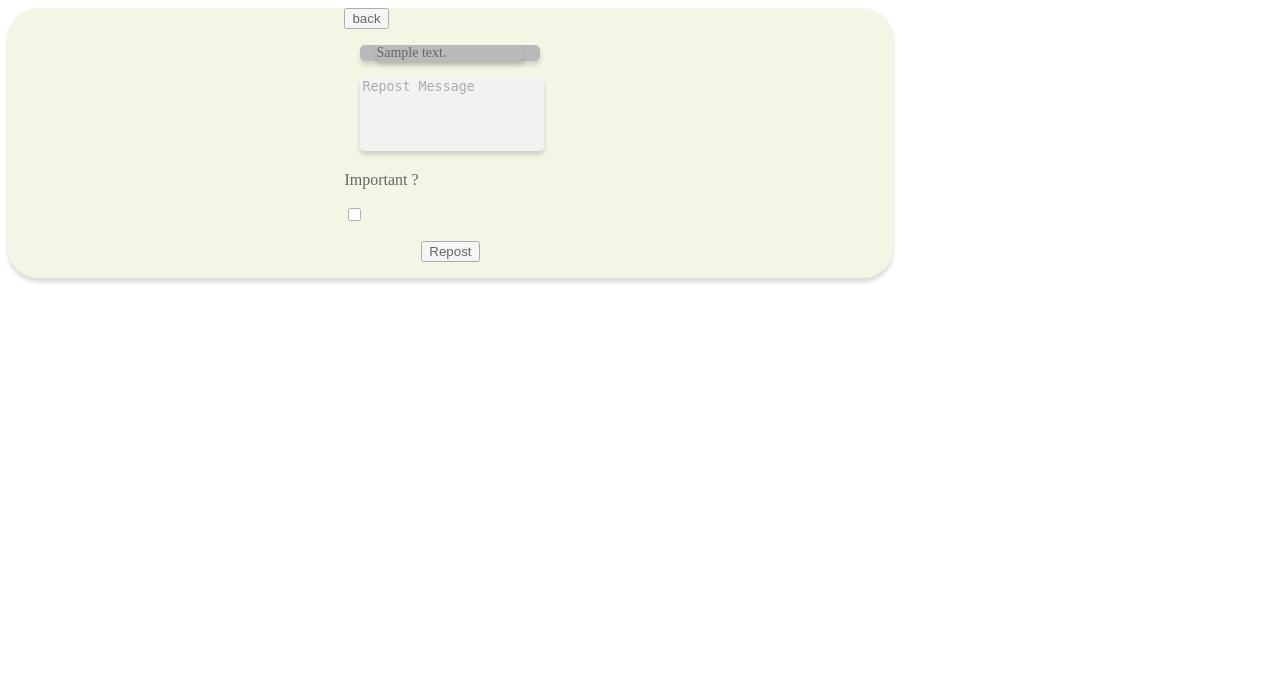
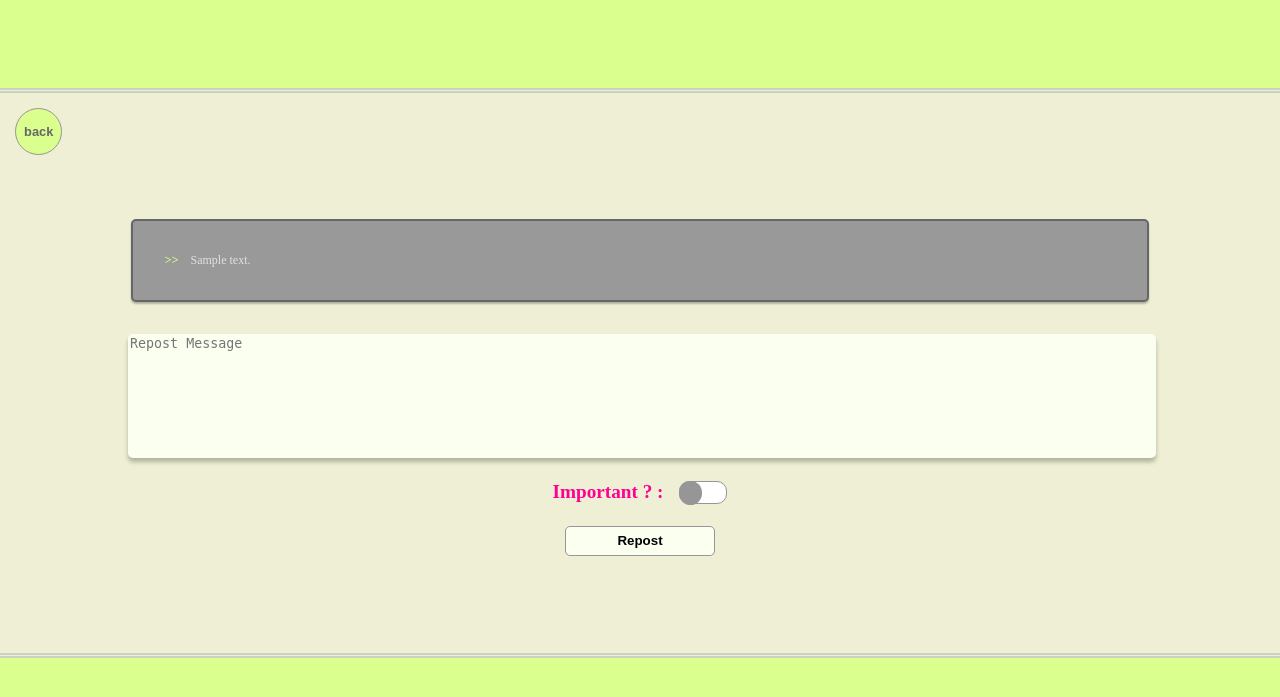
Before and after one commit to Raretech-Hackathon-TEAM-E/TEAM-E-App, a Flask app: template templates/modal/repost.html in a window 1280 px wide. Shown: the top 697 px of the page. Run offline with Flask 2, Linux system fonts and the light colour scheme; the template is opened without the code that fills it: most values are stand-ins (such as "Sample title", 1, 10 or a date in 2020).

Commit message:
リポストぺージのレイアウト

```diff
--- a/static/css/modal.css
+++ b/static/css/modal.css
@@ -66,7 +66,7 @@
   border-radius: 5px;
   /*
   box-shadow: 0px 4px 4px rgba(0, 0, 0, 0.25); */
-  background-color: #fafafa;
+  background-color: #fafff0;
   width: 150px;
   height: 30px;
   font-family: 'Basic', sans-serif;
--- a/static/css/repost.css
+++ b/static/css/repost.css
@@ -1,12 +1,28 @@
-.container{
+body {
+    background-color: #DBFF8F;
+}
+
+.container {
     display: flex;
+    flex-direction: column;
+    position: relative;
     justify-content: center;
-    align-items: center ;
-    width: 70%;
+    align-items: center;
+}
+
+.repost-area {
+    display: flex;
+    flex-direction: column;
+    justify-content: center;
+    align-items: center;
+    position: absolute;
+    top: 10vh;
+    margin: auto;
+    width: 100vw;
+    height: 70vh;
     background: #EFEFD5;
-    opacity: 0.6;
-    box-shadow: 0px 4px 4px rgb(0 0 0 / 25%);
-    border-radius: 30px;
+    border-top: double 5px #cbd2c4;
+    border-bottom: double 5px #cbd2c4;
 }
 
 .items{
@@ -15,32 +31,149 @@
 }
 
 .quote-message{
-    background: #8D8D8D;
-    box-shadow: 0px 4px 4px rgba(0, 0, 0, 0.25);
-    border:none;
+    width: 78%;
+    box-shadow: 0px 2px 2px rgba(0, 0, 0, 0.25);
+    border:solid 2px #666666;
     border-radius: 5px;
+    background-color: #999999;
+    color: rgba(244, 244, 244, 0.795);
+    padding: 0.5em;
+    margin: 1em;
+    margin-top: 3em;
 }
+
 .quote-message p{
    text-align: left;
-   font-size: 14px;
+   font-size: 12px;
+   margin: 2em;
 }
 
-.repost-message-area{
+.quote-message p::before{
+    content: '>>';
+    font-weight: 600;
+    color: #DBFF8F;
+    margin-right: 1em;
+}
+
+.form {
+    display: flex;
+    flex-direction: column;
+    padding: 1em;
+    width: 80%;
+    justify-content: center;
+    align-items: center;
+}
+
+.repost-message-area {
     width: 100%;
-    height: 70px;
-    background-color: #EBEBEB;
+
+}
+
+.repost-message-area textarea{
+    width: 100%;
+    height: 120px;
+    background-color: #fafff0;
     box-shadow: 0px 4px 4px rgba(0, 0, 0, 0.25);
     border:none;
     border-radius: 5px;
     resize: none;
 }
 .repost-message-area:focus{
-    border:2px solid #000000;
+    border:2px solid skyblue;
     outline:0;
 }
 
-.repost-message-btn{
-    border: none;
+.important {
+    display: flex;
+    vertical-align: bottom;
+}
+
+.important p {
+    font-size: 1.2em;
+    font-weight: 550;
+    color: rgb(255, 0, 144);
+}
+
+.important input {
+	display: none;
+}
+.important label {
+	position: relative;
+	display: block;
+	padding: 1.4em 0;
+	padding-right: 4em;
+	cursor: pointer;
+}
+.important input[type='checkbox'] {
+	position: absolute;
+	visibility: hidden !important;
+}
+.important input[type='checkbox'] + label::before,
+.important input[type='checkbox'] + label::after {
+	position: absolute;
+	top: 50%;
+	-webkit-box-sizing: border-box;
+	        box-sizing: border-box;
+	margin-top: -11px;
+	content: '';
+}
+.important input[type='checkbox'] + label::before {
+	right: 0;
+	width: 3em;
+	height: 1.4em;
+	border: 1px solid #969696;
+	border-radius: 10px;
+	background: #ffffff;
+}
+.important input[type='checkbox'] + label::after {
+	right: 1.6em;
+	width: 1.45em;
+	height: 1.45em;
+	-webkit-transition: all 200ms ease-out;
+	        transition: all 200ms ease-out;
+	border-radius: 60%;
+	background: #969696;
+}
+.important input[type='checkbox']:checked + label::after {
+	right: 0;
+	background: rgb(255, 0, 144);
+}
+
+.repost-btn {
+    margin: 0.2em;
+}
+
+.button{
+    border: solid 1.5px #969696;
     border-radius: 5px;
-    box-shadow: 0px 4px 4px rgb(0 0 0 / 25%);
+    background-color: #fafff0;
+    width: 150px;
+    height: 30px;
+    font-family: 'Basic', sans-serif;
+    font-weight: 550;
+  }
+
+  button:hover {
+    border: 2px solid skyblue;
+  }
+
+.backbutton {
+    position: absolute;
+    top: 15px;
+    left: 15px;
 }
+
+.backbutton button {
+    border: solid 1.5px #969696;
+    border-radius: 50%;
+    background-color: #DBFF8F;
+    width: 3.7em;
+    height: 3.7em;
+    font-size: 0.8em;
+    font-weight: 550;
+    color: #666666;
+}
+.backbutton button:hover {
+    border: 2px solid skyblue;
+    color: rgb(62, 178, 224);
+}
--- a/templates/modal/repost.html
+++ b/templates/modal/repost.html
@@ -11,41 +11,43 @@
         />
  </head>
 <body>
+<div class="container">
 
-  <div id="repost-message-modal" class="container">
-    <div class="modal-content">
+   <div class="repost-area">
+    <div class="backbutton">
     <form action="/repost" method="POST">
       <input type="hidden" name="channel_id" value="{{ channel.cid }}" />
-        <div>
-          <button class="modalClose" id="repost-page-close-btn">back</button>
+        <button class="button">back </button>
+    </form>
     </div>
-      </form>
-
-      <div class="quote-message items">
-        <p class="quote-message items">{{ quote_message.message }}</p>
-
-
+     <div class="quote-message">
+        <p>{{ quote_message.message }}</p>
      </div>
 
-    <form action="/repost" method="POST">
-      <div class="repost-message items">
+    <form action="/repost" method="POST" class="form">
+      <div class="repost-message-area">
             <textarea class="repost-message-area"
             name="re_massage"
             placeholder="Repost Message"
             ></textarea>
       </div>
 
-      <p>Important ?</p>
+      <div class="important">
+        <p>Important ? :</p>
         <input type="hidden" name="channel_id" value="{{ channel.cid }}" />
         <input type="hidden" name="message_id" value="{{ quote_message.mid }}" />
-      <input type="checkbox" name="repost_mark" value="1" />
-      <div id="repost-btn" class="items">
-        <button type="submit">
+        <input type="checkbox" name="repost_mark" value="1" id="important" />
+        <label for="important"></label>
+      </div>
+      <div class="repost-btn">
+        <button type="submit" class="button">
           Repost
         </button>
       </div>
     </form>
      </div>
+
+   </div>
 </div>
 </body>
 </html>
```
Also changed, not shown: static/css/detail.css (+0 -156 lines). Lines whose indentation alone changed are shown as unchanged.
